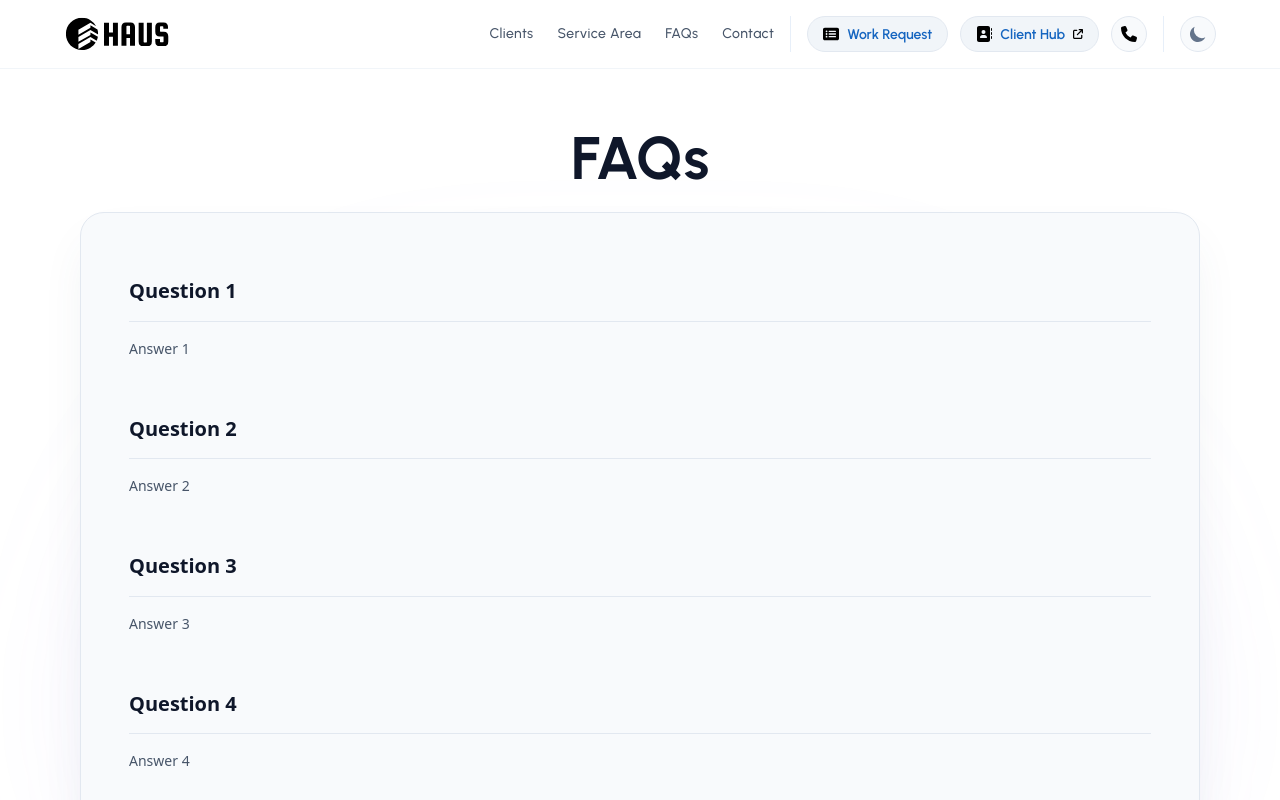
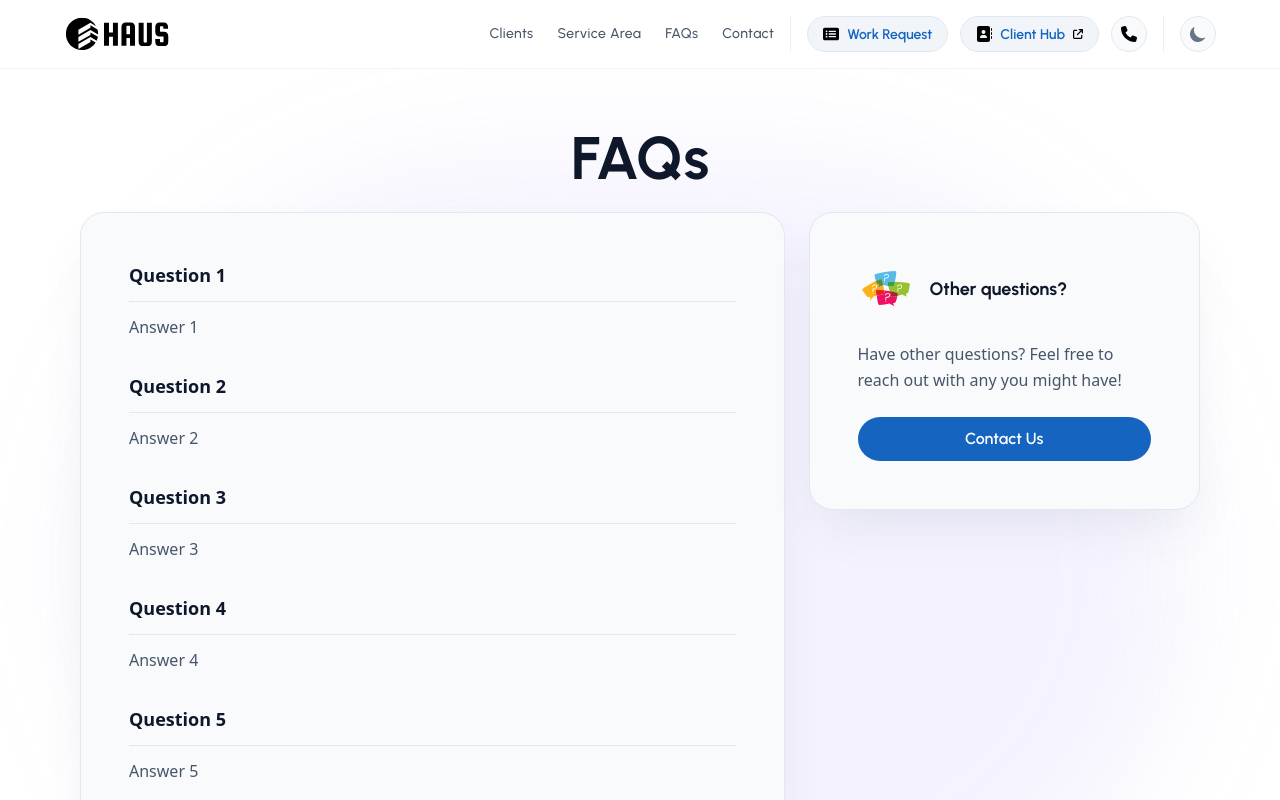
Before and after one commit to ben-v/haus, a React (Vite) app: page /faqs in a window 1280 px wide. Shown: the top 800 px of the page. Built offline with nearby package versions, Linux system fonts and the light colour scheme.

Commit message:
Added section for FAQs to prompt user to send questions.

```diff
--- a/src/pages/faqs/index.tsx
+++ b/src/pages/faqs/index.tsx
@@ -1,13 +1,14 @@
 import PageContainer from "../../components/layouts/PageContainer";
 import FaqsDetailSection from "./sections/FaqsDetailSection";
-
+import FaqsMarketingSection from "./sections/FaqsMarketingSection";
 
 const FaqsPage = () => {
   return (
     <PageContainer
       id="faqs"
       titlePartA="FAQs"
-      columnA={<FaqsDetailSection />} />
+      columnA={<FaqsDetailSection />}
+      columnB={<FaqsMarketingSection />} />
   )
 }
 
--- a/src/pages/faqs/sections/FaqsDetailSection.tsx
+++ b/src/pages/faqs/sections/FaqsDetailSection.tsx
@@ -1,30 +1,10 @@
-import React from "react";
+import RoundCornerContainer from "../../../components/containers/RoundCornerContainer";
 import ContentSection from "../../../components/layouts/ContentSection";
-import RoundCornerContainer from '../../../components/containers/RoundCornerContainer';
 
-// NOTE: In order to get the Accordian component to work from Material-Tailwind, had to downgrade to React 18.2.42.
+// NOTE: In order to get the components to work from Material-Tailwind, had to downgrade to React 18.2.42.
 // For more info see https://stackoverflow.com/questions/78296875/typescript-error-using-material-tailwind-react-with-nextjs14
 
-import {
-  Accordion,
-  AccordionHeader,
-  AccordionBody,
-} from "@material-tailwind/react";
-
-// function Icon({ id, open } : {id: number, open: number}) {
-//   return (
-//     <svg
-//       xmlns="http://www.w3.org/2000/svg"
-//       fill="none"
-//       viewBox="0 0 24 24"
-//       strokeWidth={2}
-//       stroke="currentColor"
-//       className={`${id === open ? "rotate-180" : ""} h-5 w-5 transition-transform`}
-//     >
-//       <path strokeLinecap="round" strokeLinejoin="round" d="M19.5 8.25l-7.5 7.5-7.5-7.5" />
-//     </svg>
-//   );
-// }
+import { Typography } from "@material-tailwind/react";
 
 const faqs: { question: string, answer: string }[] = [
   {
@@ -46,35 +26,27 @@ const faqs: { question: string, answer: string }[] = [
   {
     question: "Question 5",
     answer: "Answer 5"
-  },
-  {
-    question: "Question 6",
-    answer: "Answer 6"
   }
 ];
 
 const FaqsDetailSection = () => {
-  // Init using -1 because indexes start at 0
-  // const [open, setOpenState] = React.useState(-1);
-
-  // Accordian animation on mobile phone is bad, so just open all for now until have better solution. 4/23/24
-  const [alwaysOpen, setAlwaysOpen] = React.useState(true);
-
-  const handleAlwaysOpen = () => setAlwaysOpen((cur) => !cur);
-
-  // If closing, use -1 because indexes start at 0
-  // const onClickHandler = (index: React.SetStateAction<number>) => setOpenState(open === index ? -1 : index);
-
   return (
     <ContentSection flexDirection="Center">
       <RoundCornerContainer>
-      {faqs.map((faq,) => (
-        <Accordion open={alwaysOpen}>
-          <AccordionHeader onClick={handleAlwaysOpen} className="accordian-header">{faq.question}</AccordionHeader>
-          <AccordionBody className="accordian-body">{faq.answer}</AccordionBody>
-        </Accordion>
-
-      ))}
+        <div className="mx-auto grid gap-8 w-full z-50">
+          {faqs.map(({ question, answer }) => (
+            <div key={question}>
+              <Typography className="pb-3 text-lg font-bold text-gray-900 dark:text-white">
+                {question}
+              </Typography>
+              <div className="border-t border-gray-200 pt-3">
+                <Typography className="font-normal text-gray-600 dark:text-gray-300">
+                  {answer}
+                </Typography>
+              </div>
+            </div>
+          ))}
+        </div>
       </RoundCornerContainer>
     </ContentSection>
   );
--- /dev/null
+++ b/src/pages/faqs/sections/FaqsMarketingSection.tsx
@@ -0,0 +1,30 @@
+import { HashLink } from "react-router-hash-link";
+import { Typography } from "@material-tailwind/react";
+import ContentSection from "../../../components/layouts/ContentSection";
+import RoundCornerContainer from "../../../components/containers/RoundCornerContainer";
+import ContentIconContainer from "../../../components/containers/ContentIconContainer";
+import SvgQuestion from "../../../components/images/icons/SvgQuestion";
+import { THEMES, ThemeContext } from "../../../contexts/ThemeContext";
+import { useContext } from "react";
+
+const FaqsMarketingSection = () => {
+    const { theme, } = useContext(ThemeContext);
+
+    return (
+        <ContentSection flexDirection="Center">
+            <RoundCornerContainer>
+                <ContentIconContainer title={"Other questions?"}>
+                    <SvgQuestion fill={theme === THEMES.DARK ? 'white' : 'dark'} className="m-auto w-auto" width={48} height={48} />
+                </ContentIconContainer>
+                <Typography className="my-8 font-normal text-gray-600 dark:text-gray-300">
+                    Have other questions? Feel free to reach out with any you might have!
+                </Typography>
+                <HashLink to="/contact/#" className="relative flex h-11 w-full items-center justify-center px-6 mb-4 md:mb-auto before:absolute before:inset-0 before:rounded-full before:bg-primary before:transition-transform before:duration-300 active:duration-75 active:before:scale-95 dark:before:bg-primaryLight">
+                    <span className="relative text-base font-semibold text-white dark:text-dark">Contact Us</span>
+                </HashLink>
+            </RoundCornerContainer>
+        </ContentSection>
+    )
+}
+
+export default FaqsMarketingSection
```
